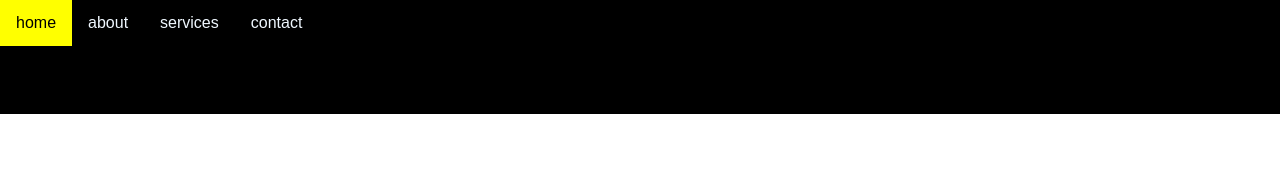
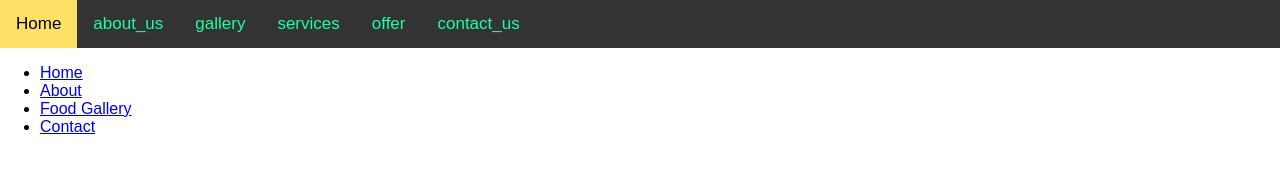
Before and after one commit to wali41/javascript, a plain HTML site: page nav.html in a window 1280 px wide. Drawn offline with Linux system fonts and the light colour scheme.

Commit message:
Add files via upload

```diff
--- a/nav.html
+++ b/nav.html
@@ -1,48 +1,67 @@
 <!DOCTYPE html>
 <html lang="en">
+
 <head>
+
     <meta charset="UTF-8">
     <meta name="viewport" content="width=device-width, initial-scale=1.0">
-    <title>nav bar</title>
+    <title>navbar</title>
     <style>
         body {
+            margin: 0;
             font-family: Arial, Helvetica, sans-serif;
-            margin: 0;
-            padding: 0;
-        }
-        .navbar {
-            background-color: black;
-            overflow: hidden;
-        }
-        .navbar a {
-            float: left;
-            display: block;
-            color: aliceblue;
-            text-align: center;
-            padding: 14px 16px;
-            text-decoration: none;
-        }
-        .navbar a:hover {
-            background-color: yellow;
-            color: black;
 
         }
 
+        .topnav {
+            overflow: hidden;
+            background-color: #333;
+        }
 
+        .topnav a {
+            float: left;
+            color: #1affa3;
+            text-align: center;
+            padding: 14px 16px;
+            text-align: center;
+            text-decoration: none;
+            font-size: 17px;
+        }
 
+        .topnav a:hover {
+            background-color: #ddd;
+            color: black;
+        }
+
+        .topnav a.active {
+            background-color: #ffe066;
+            color: black;
+        }
     </style>
 </head>
+
 <body>
-    <div class="navbar">
-        <a href="home">home</a>
-        <a href="about">about</a>
-        <a href="services">services</a>
-        <a href="contact">contact</a>
+    <div class="topnav">
+        <a class="active" href="#home">Home</a>
+        <a href="#">about_us</a>
+        <a href="#">gallery</a>
+        <a href="#">services</a>
+        <a href="#">offer</a>
+        <a href="#">contact_us</a>
 
-        <h1>This is a website using nav bar</h1>
-        <p>this is a nav bar it helps to create new websites.</p>
 
 
     </div>
+    <nav>
+        <ul>
+            <li><a href="#">Home</a></li>
+            <li><a href="#">About</a></li>
+            <li><a href="#">Food Gallery</a></li>
+            <li><a href="#">Contact</a></li>
+        </ul>
+    </nav>
+
+
 </body>
+
 </html>
```
Also changed, not shown: website.html (added, +45 -0 lines).
